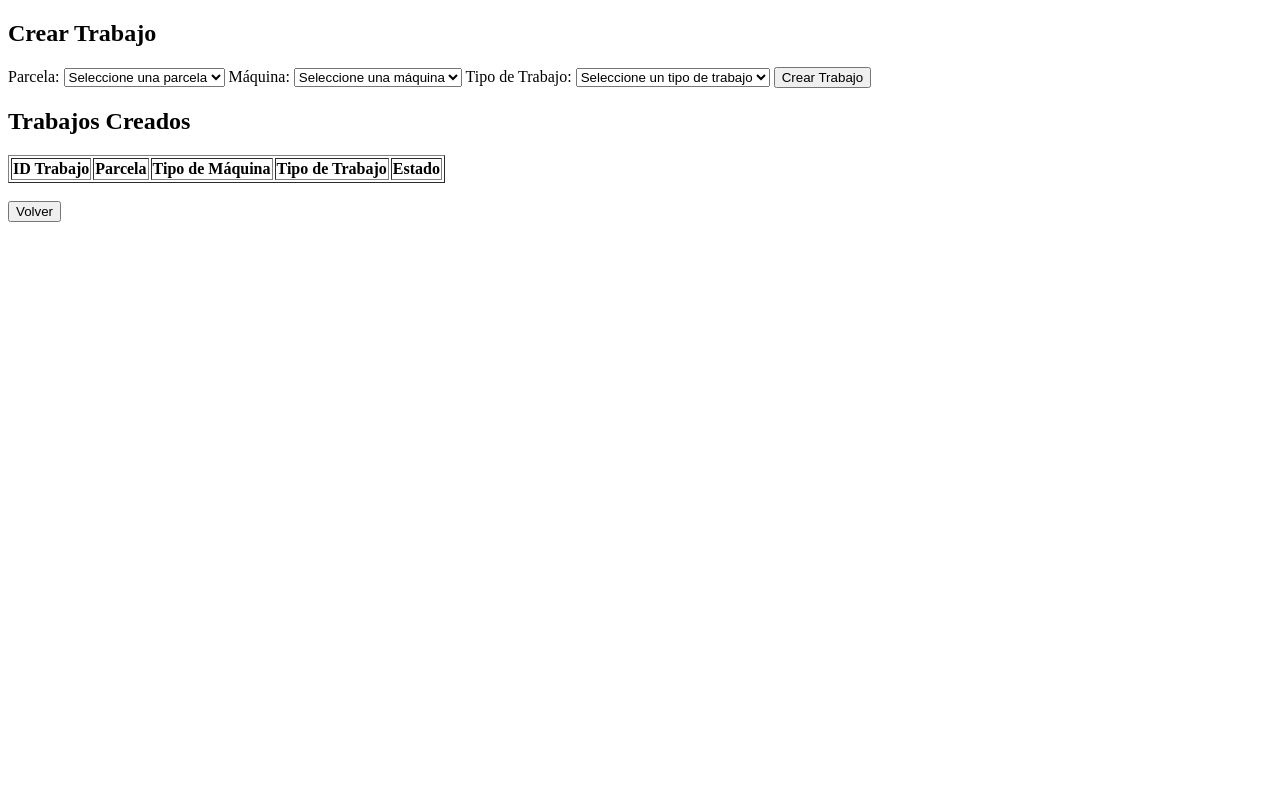
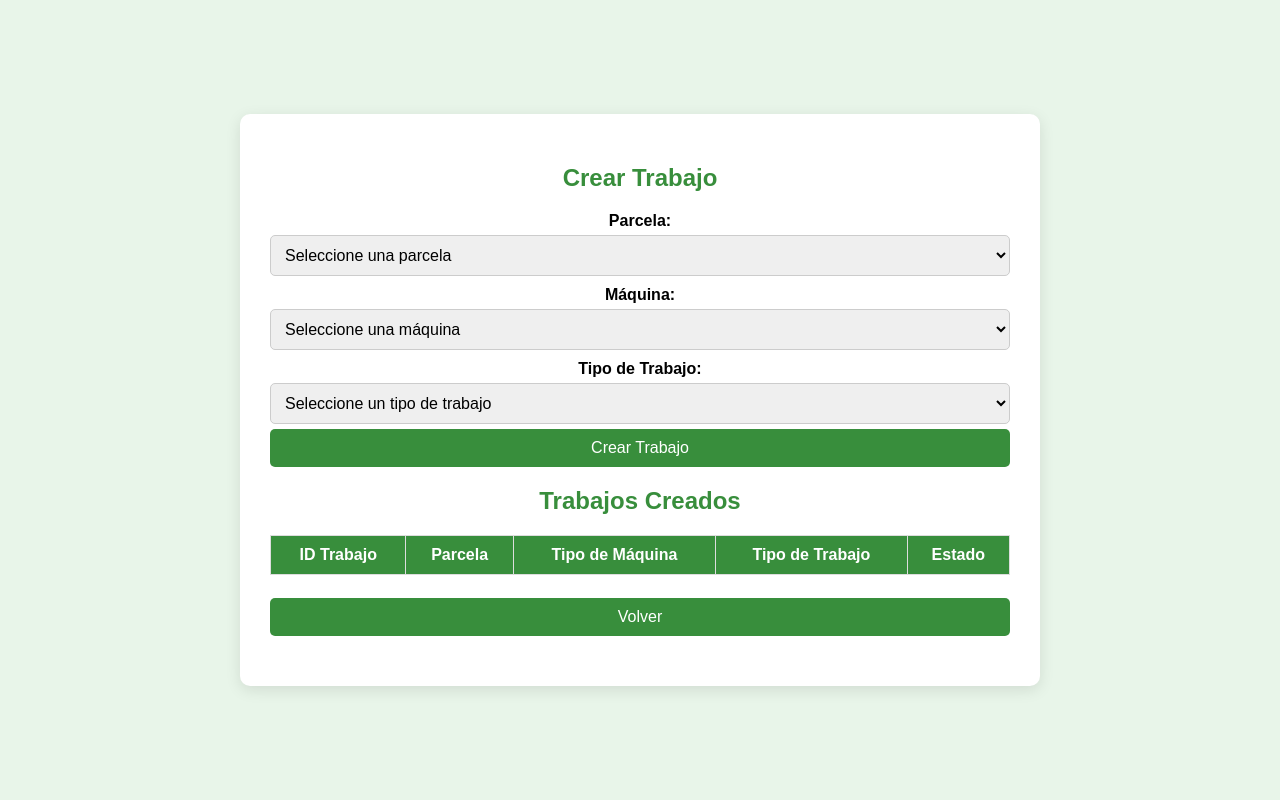
Before and after one commit to SherezadeLc/AgriculturaPHP, a PHP site: page /crear_trabajo.php in a window 1280 px wide. Run offline with PHP 8.4, Linux system fonts and the light colour scheme; the visitor is signed in with stand-in values (Sample User, id 1); data that the repository does not hold is empty.

Commit message:
css acabado

```diff
--- a/añadir_parcelas.php
+++ b/añadir_parcelas.php
@@ -11,7 +11,7 @@ session_start();
             /* Estilo general del cuerpo */
             body {
                 font-family: Arial, sans-serif;
-                background-color: #f4f7f6;
+                background-color: #e8f5e9;
                 margin: 0;
                 padding: 0;
                 display: flex;
--- a/cambiar_contraseña.php
+++ b/cambiar_contraseña.php
@@ -17,7 +17,7 @@ if (!isset($_SESSION['tipo']) || $_SESSION['tipo'] !== 'agricultor') {
             /* Estilo general del cuerpo */
             body {
                 font-family: Arial, sans-serif;
-                background-color: #f4f7f6;
+                background-color: #e8f5e9;
                 margin: 0;
                 padding: 0;
                 display: flex;
--- a/crear_trabajo.php
+++ b/crear_trabajo.php
@@ -77,8 +77,97 @@ $resultadoTrabajos = mysqli_query($conexion, $consultaTrabajos);
         <meta charset="UTF-8">
         <meta name="viewport" content="width=device-width, initial-scale=1.0">
         <title>Crear Trabajo</title>
+        <style>
+            /* Estilo general del cuerpo */
+            body {
+                font-family: Arial, sans-serif;
+                background-color: #e8f5e9;
+                margin: 0;
+                padding: 0;
+                display: flex;
+                justify-content: center;
+                align-items: center;
+                height: 100vh;
+            }
+
+            /* Contenedor principal */
+            .contenedor {
+                background-color: #ffffff;
+                padding: 30px;
+                width: 80%;
+                max-width: 800px;
+                border-radius: 10px;
+                box-shadow: 0 4px 15px rgba(0, 0, 0, 0.1);
+                box-sizing: border-box;
+                text-align: center;
+            }
+
+            /* Títulos */
+            h2 {
+                color: #388e3c;
+                margin-bottom: 20px;
+            }
+
+            /* Estilos para formularios */
+            form {
+                margin-bottom: 20px;
+            }
+
+            label {
+                display: block;
+                font-weight: bold;
+                margin-top: 10px;
+            }
+
+            select, button, input[type="submit"] {
+                width: 100%;
+                padding: 10px;
+                margin-top: 5px;
+                border: 1px solid #ccc;
+                border-radius: 5px;
+                font-size: 16px;
+            }
+
+            /* Botones */
+            button, input[type="submit"] {
+                background-color: #388e3c;
+                color: white;
+                border: none;
+                cursor: pointer;
+                transition: background-color 0.3s;
+            }
+
+            button:hover, input[type="submit"]:hover {
+                background-color: #2c6e29;
+            }
+
+            /* Tablas */
+            table {
+                width: 100%;
+                border-collapse: collapse;
+                margin-top: 20px;
+            }
+
+            th, td {
+                padding: 10px;
+                border: 1px solid #ddd;
+                text-align: center;
+            }
+
+            th {
+                background-color: #388e3c;
+                color: white;
+            }
+
+            p {
+                color: #d32f2f;
+                font-weight: bold;
+            }
+
+        </style>
     </head>
     <body>
+        <div class="contenedor">
             <h2>Crear Trabajo</h2>
 
             <form method="POST" action="">
@@ -146,6 +235,7 @@ $resultadoTrabajos = mysqli_query($conexion, $consultaTrabajos);
             <form action="menu.php" method="POST">
                 <input type="submit" name="volver" value="Volver"><br>
             </form>
+        </div>
     </body>
 </html>
 
--- a/modificar_parcelas.php
+++ b/modificar_parcelas.php
@@ -10,7 +10,7 @@ session_start();
             /* Estilo general del cuerpo */
             body {
                 font-family: Arial, sans-serif;
-                background-color: #f4f7f6;
+                background-color: #e8f5e9;
                 margin: 0;
                 padding: 0;
                 display: flex;
@@ -167,7 +167,7 @@ session_start();
                 <label for="longitudes">Longitud:</label>
                 <input type="text" name="longitudes" id="longitudes" required><br><br>
 
-                <input type="submit" name="modificar" value="Modificar">
+                <input type="submit" name="modificar" value="Modificar"><br><br>
             </form>
 
             <?php
```
Also changed, not shown: registro.php (+62 -21 lines). Lines whose indentation alone changed are shown as unchanged.
